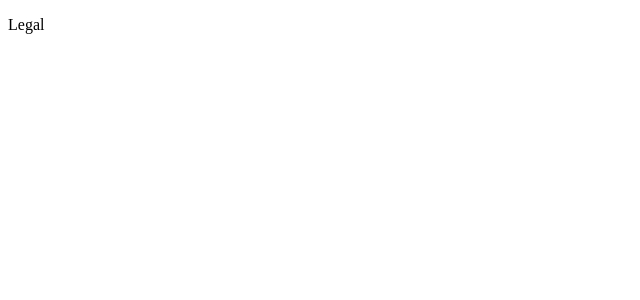
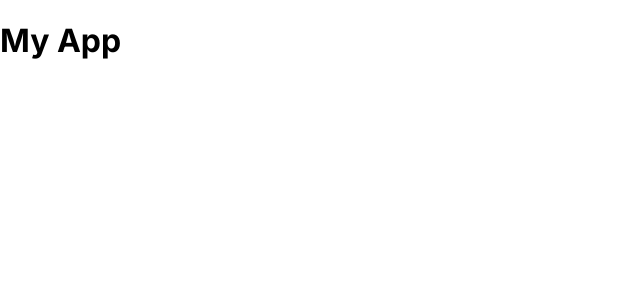
Before and after one commit to 1pedr1N/hvex_challenge, a React (Vite) app: page / in a window 1280 px wide. Shown: the top 300 px of the page, without its empty margins (0-640 px from the left). Built offline with nearby package versions, Linux system fonts and the light colour scheme.

Commit message:
start header/aplication

```diff
--- a/index.html
+++ b/index.html
@@ -4,7 +4,13 @@
     <meta charset="UTF-8" />
     <link rel="icon" type="image/svg+xml" href="/vite.svg" />
     <meta name="viewport" content="width=device-width, initial-scale=1.0" />
-    <title>Vite + React + TS</title>
+    <link rel="preconnect" href="https://fonts.googleapis.com" />
+    <link rel="preconnect" href="https://fonts.gstatic.com" crossorigin />
+    <link
+      href="https://fonts.googleapis.com/css2?family=Inter:wght@100;200;300;400;500;600;700;800;900&display=swap"
+      rel="stylesheet"
+    />
+    <title>HVEX</title>
   </head>
   <body>
     <div id="root"></div>
--- a/package.json
+++ b/package.json
@@ -15,7 +15,9 @@
   "devDependencies": {
     "@types/react": "^18.0.28",
     "@types/react-dom": "^18.0.11",
+    "@types/styled-components": "^5.1.26",
     "@vitejs/plugin-react-swc": "^3.0.0",
+    "styled-components": "^5.3.9",
     "typescript": "^4.9.3",
     "vite": "^4.2.0"
   }
--- a/src/App.tsx
+++ b/src/App.tsx
@@ -1,8 +1,9 @@
+import Header from "./components/header"
 
 const App = () => {
   return (
     <div >
-      <p>Legal</p>
+      <Header />
     </div>
   )
 }
--- /dev/null
+++ b/src/components/header.tsx
@@ -0,0 +1,8 @@
+const Header = () => {
+    return (
+        <header>
+            <h1>My App</h1>
+        </header>
+    );
+};
+export default Header;
--- a/src/main.tsx
+++ b/src/main.tsx
@@ -1,10 +1,11 @@
 import React from 'react'
 import ReactDOM from 'react-dom/client'
 import App from './App'
-
+import { GlobalStyle } from './styles/globalStyle'
 
 ReactDOM.createRoot(document.getElementById('root') as HTMLElement).render(
   <React.StrictMode>
+    <GlobalStyle />
     <App />
   </React.StrictMode>,
 )
--- /dev/null
+++ b/src/styles/globalStyle.ts
@@ -0,0 +1,9 @@
+import { GlobalStyleComponent, createGlobalStyle } from "styled-components";
+
+export const GlobalStyle: GlobalStyleComponent<{}, {}> = createGlobalStyle`
+    body {
+        margin: 0;
+        padding: 0;
+        font-family: 'Inter';
+    }
+`;
```
Also changed, not shown: 1 other file (tests, documents, lock files or other folders).
